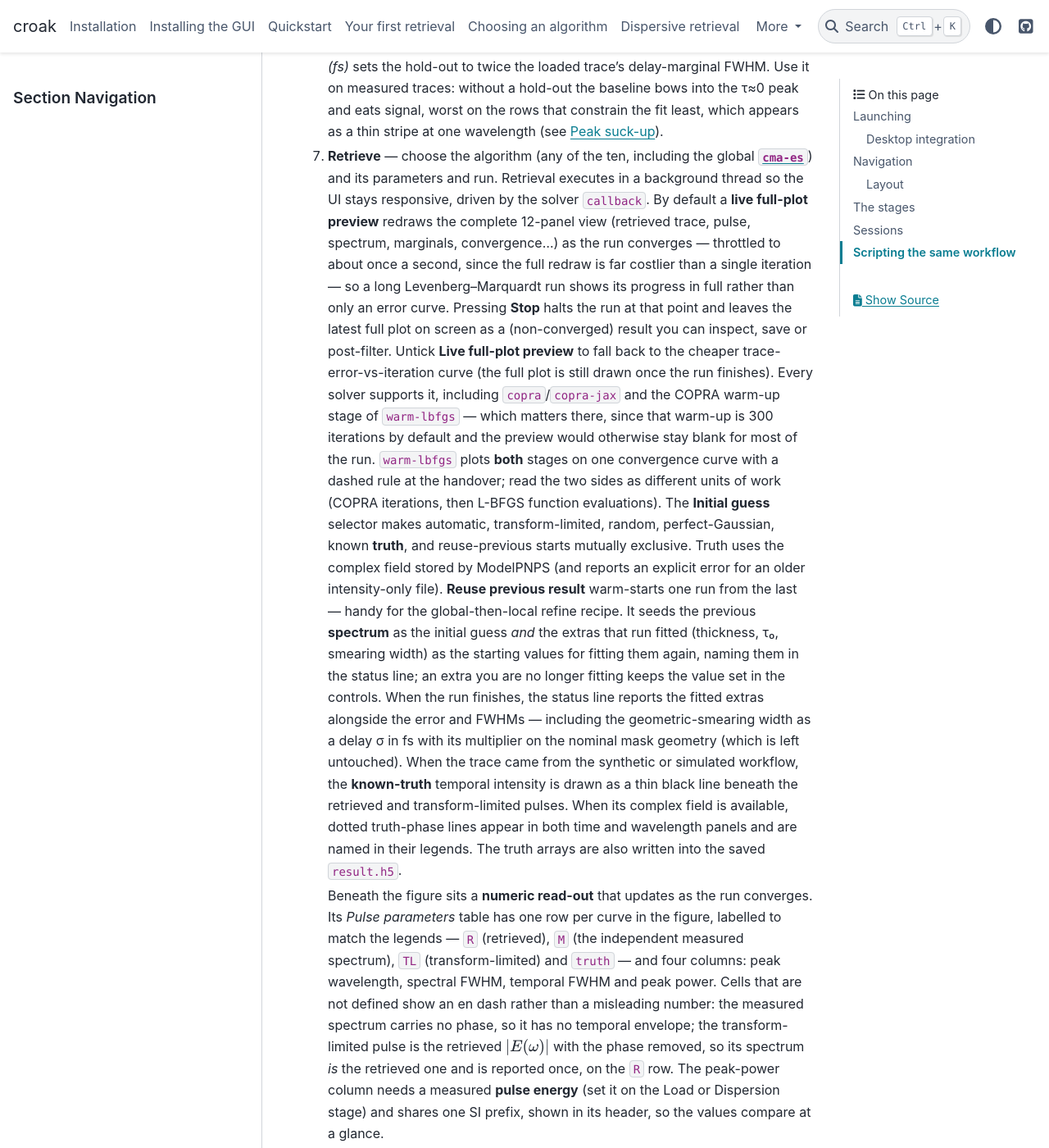
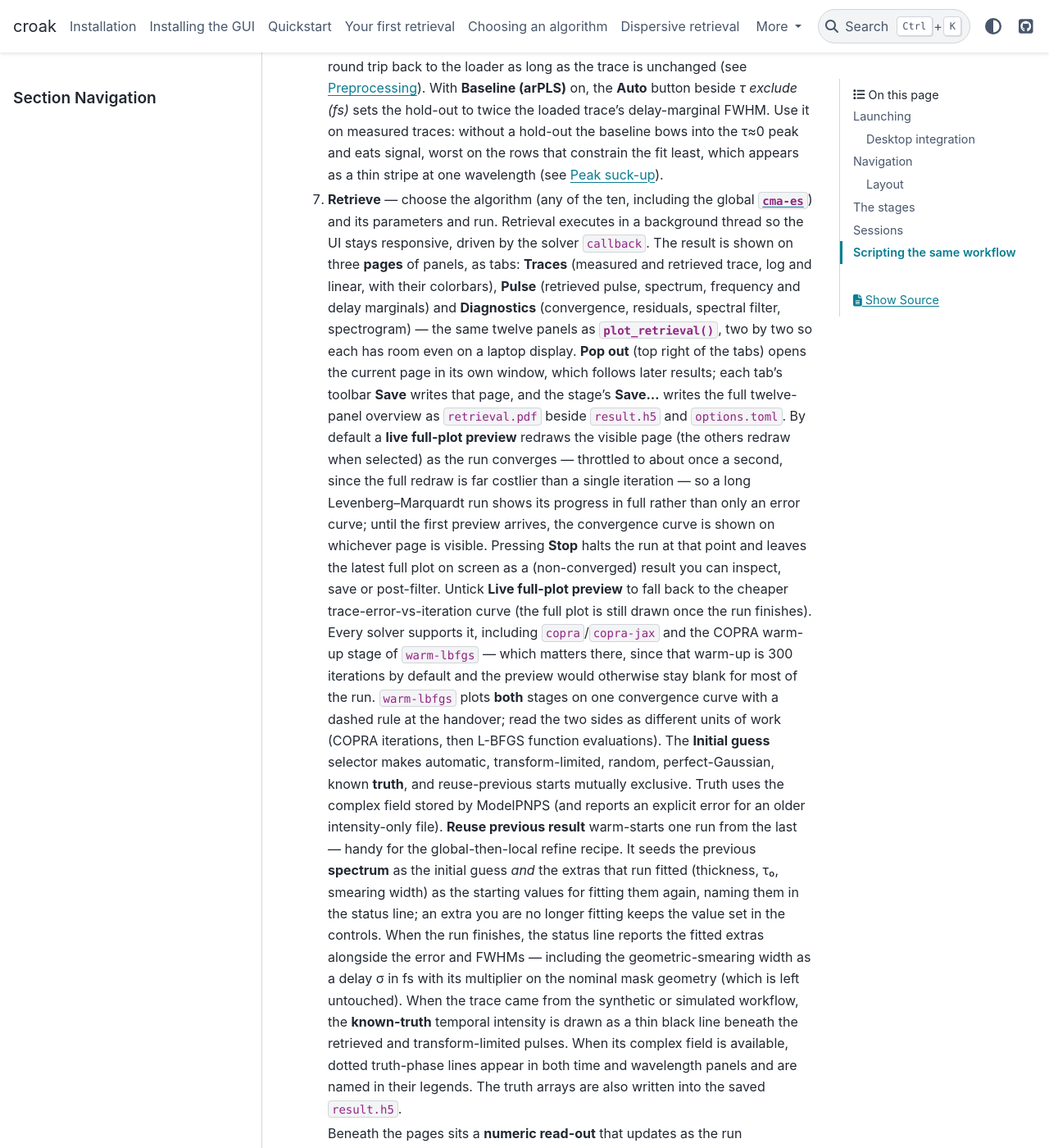
Before and after one commit to LupoLab/croak, a Sphinx documentation site: the page built from docs/howto/gui.md, in a window 1280 px wide and 1400 px high, scrolled down 3875 px. Shown: the whole window at 82% size. Built offline with Sphinx 7.4.7 and the PyData theme 0.15.4, drawn with Linux system fonts in a browser that asks for light colours; some of the changed text lies outside the part shown.

Commit message:
docs: the Retrieve stage's pages, pop-outs and folding read-out
Co-Authored-By: Claude Fable 5.1 <noreply@anthropic.com>

```diff
--- a/docs/howto/gui.md
+++ b/docs/howto/gui.md
@@ -82,7 +82,9 @@ Welcome menu.
 Each stage keeps its controls in a scrollable column on the left and its plots on
 the right, separated by a draggable divider. Drag it to trade control space for
 plot space, or drag it fully to the left to hide the controls altogether; the width
-you choose applies to every stage and is remembered for the next launch.
+you choose applies to every stage and is remembered for the next launch. A strip
+beneath a plot with a titled header (the Retrieve stage's numeric read-out) folds
+away with a click on the header, and that is remembered too.
 
 ## The stages
 
@@ -156,14 +158,24 @@ and hand the trace straight to the marginal-check stage.
 7. **Retrieve** — choose the algorithm (any of the ten, including the global
    [`cma-es`](../explanation/algorithms.md#global-retrieval-cma-es)) and its
    parameters and run. Retrieval executes in a background thread so the UI stays
-   responsive, driven by the solver `callback`. By default a **live full-plot
-   preview** redraws the complete 12-panel view (retrieved trace, pulse, spectrum,
-   marginals, convergence…) as the run converges — throttled to about once a
-   second, since the full redraw is far costlier than a single iteration — so a
-   long Levenberg–Marquardt run shows its progress in full rather than only an
-   error curve. Pressing **Stop** halts the run at that point and leaves the
-   latest full plot on screen as a (non-converged) result you can inspect, save or
-   post-filter. Untick **Live full-plot preview** to fall back to the cheaper
+   responsive, driven by the solver `callback`. The result is shown on three
+   **pages** of panels, as tabs: **Traces** (measured and retrieved trace, log and
+   linear, with their colorbars), **Pulse** (retrieved pulse, spectrum, frequency
+   and delay marginals) and **Diagnostics** (convergence, residuals, spectral
+   filter, spectrogram) — the same twelve panels as
+   {func}`~croak.plotting.plot_retrieval`, two by two so each has room even on a
+   laptop display. **Pop out** (top right of the tabs) opens the current page in
+   its own window, which follows later results; each tab's toolbar **Save** writes
+   that page, and the stage's **Save…** writes the full twelve-panel overview as
+   `retrieval.pdf` beside `result.h5` and `options.toml`. By default a **live
+   full-plot preview** redraws the visible page (the others redraw when selected)
+   as the run converges — throttled to about once a second, since the full redraw
+   is far costlier than a single iteration — so a long Levenberg–Marquardt run
+   shows its progress in full rather than only an error curve; until the first
+   preview arrives, the convergence curve is shown on whichever page is visible.
+   Pressing **Stop** halts the run at that point and leaves the latest full plot
+   on screen as a (non-converged) result you can inspect, save or post-filter.
+   Untick **Live full-plot preview** to fall back to the cheaper
    trace-error-vs-iteration curve (the full plot is still drawn once the run
    finishes). Every solver supports it, including `copra`/`copra-jax` and the
    COPRA warm-up stage of `warm-lbfgs` — which matters there, since that warm-up
@@ -188,8 +200,10 @@ and hand the trace straight to the marginal-check stage.
    panels and are named in their legends. The truth arrays are also written into
    the saved `result.h5`.
 
-   Beneath the figure sits a **numeric read-out** that updates as the run
-   converges. Its *Pulse parameters* table has one row per curve in the figure,
+   Beneath the pages sits a **numeric read-out** that updates as the run
+   converges; click its header to fold it away and give the plots its height
+   (remembered between launches). Its *Pulse parameters* table has one row per
+   curve in the figure,
    labelled to match the legends — `R` (retrieved), `M` (the independent measured
    spectrum), `TL` (transform-limited) and `truth` — and four columns: peak
    wavelength, spectral FWHM, temporal FWHM and peak power. Cells that are not
```
Also changed, not shown: CHANGELOG.md (+11 -0 lines), docs/getting_started/gui.md (+1 -1 lines), 3 other files.
